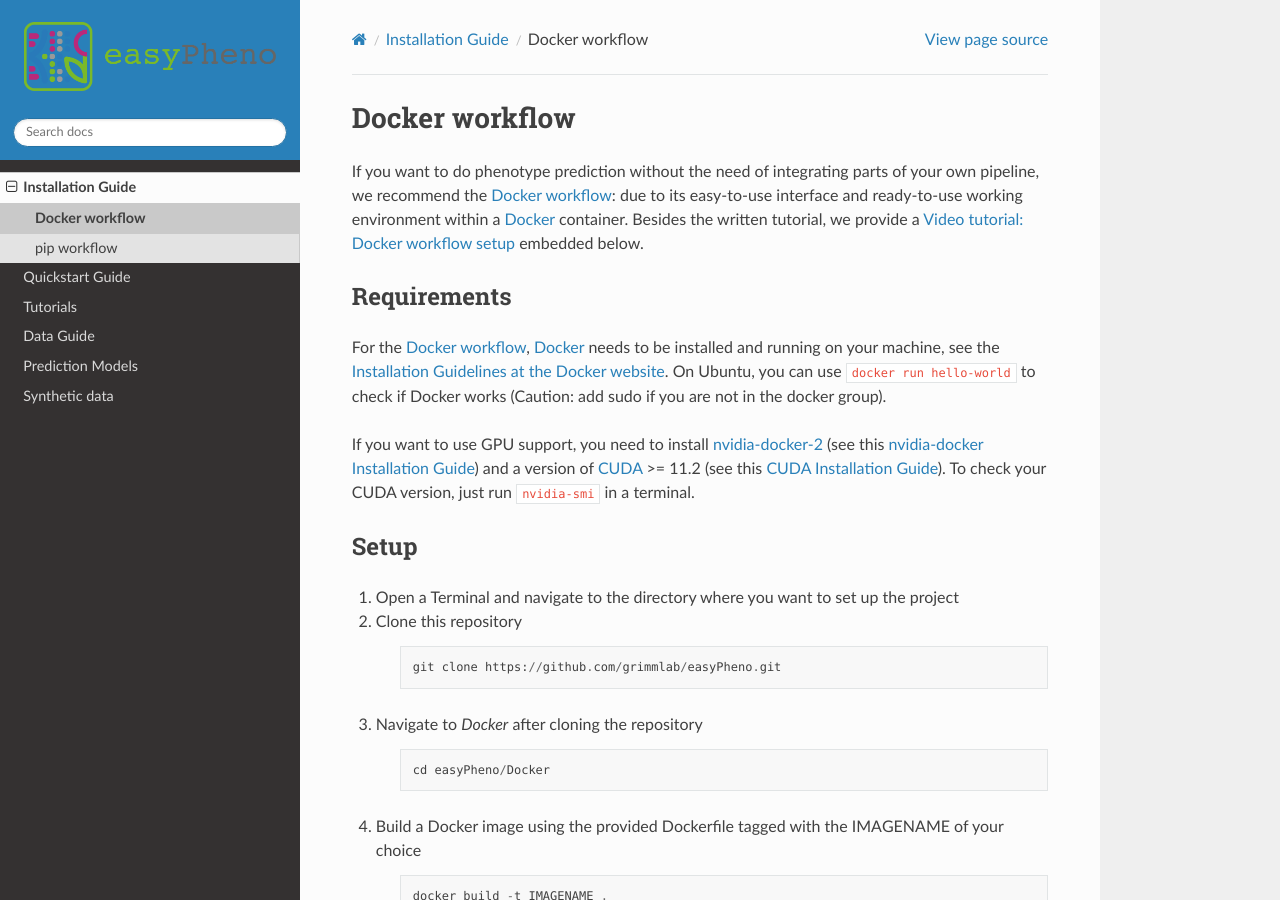
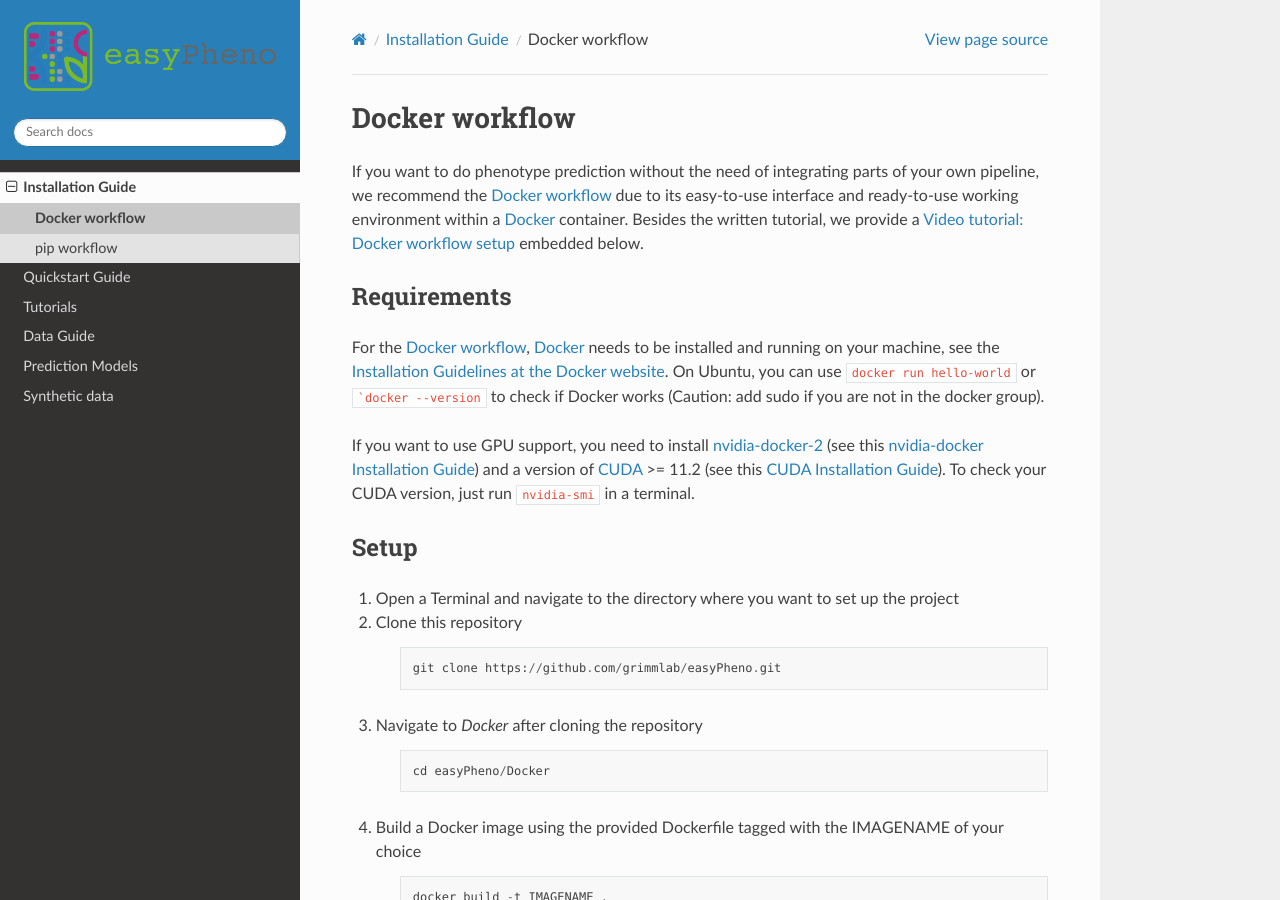
Before and after one commit to grimmlab/easyPheno, a Sphinx documentation site: the page built from docs/source/install_docker.rst, in a window 1280 px wide and 900 px high. Built offline with Sphinx 7.4.7 and the Read the Docs theme 2.0.0, drawn with Linux system fonts in a browser that asks for light colours; pages that are not in the unit, such as notebooks, are missing from menus.

Commit message:
Update install_docker.rst

````diff
--- a/docs/source/install_docker.rst
+++ b/docs/source/install_docker.rst
@@ -1,14 +1,14 @@
 Docker workflow
 ======================
 If you want to do phenotype prediction without the need of integrating parts of your own pipeline,
-we recommend the :ref:`Docker Workflow`: due to its easy-to-use interface and ready-to-use working environment
+we recommend the :ref:`Docker Workflow` due to its easy-to-use interface and ready-to-use working environment
 within a `Docker <https://www.docker.com/>`_ container. Besides the written tutorial, we provide a :ref:`Video tutorial: Docker workflow setup` embedded below.
 
 Requirements
 """""""""""""""""""""""""""""""""""""""""""""""
 For the :ref:`Docker Workflow`, `Docker <https://www.docker.com/>`_ needs to be installed and running on your machine,
 see the `Installation Guidelines at the Docker website <https://docs.docker.com/get-docker/>`_.
-On Ubuntu, you can use ``docker run hello-world`` to check if Docker works
+On Ubuntu, you can use ``docker run hello-world`` or ```docker --version`` to check if Docker works
 (Caution: add sudo if you are not in the docker group).
 
 If you want to use GPU support, you need to install `nvidia-docker-2 <https://github.com/NVIDIA/nvidia-docker>`_ (see this `nvidia-docker Installation Guide <https://docs.nvidia.com/datacenter/cloud-native/container-toolkit/install-guide.html#setting-up-nvidia-container-toolkit>`_)
````
